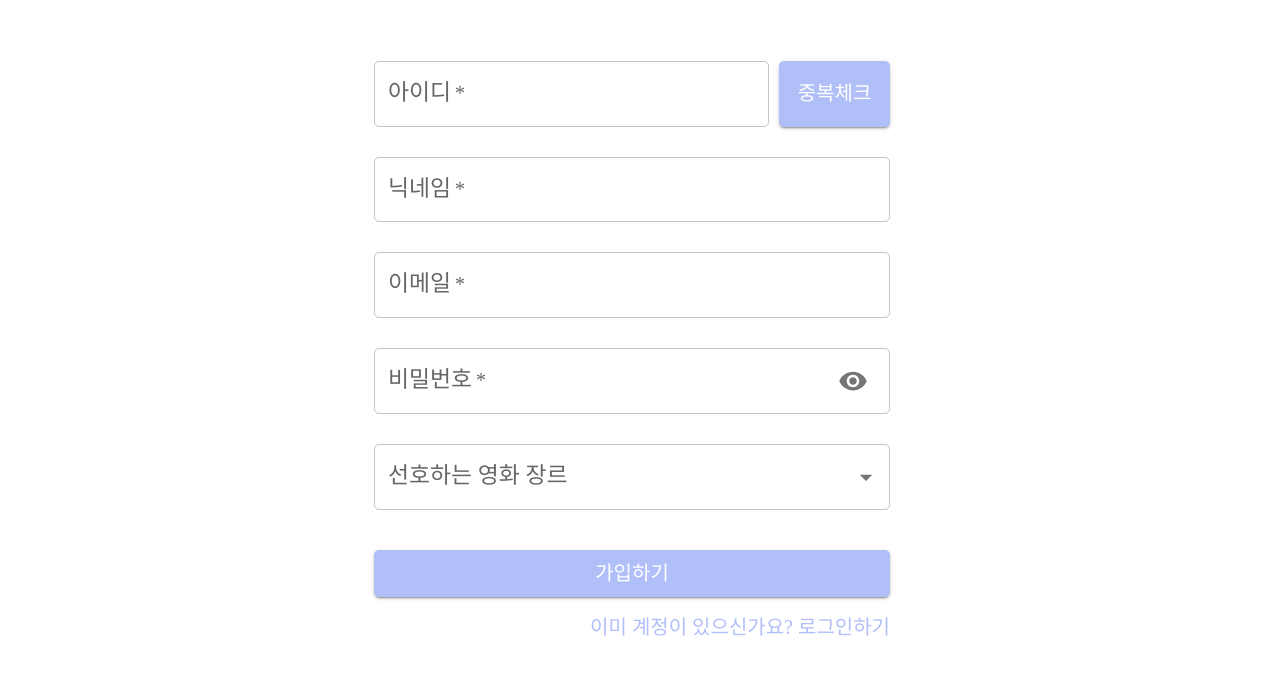
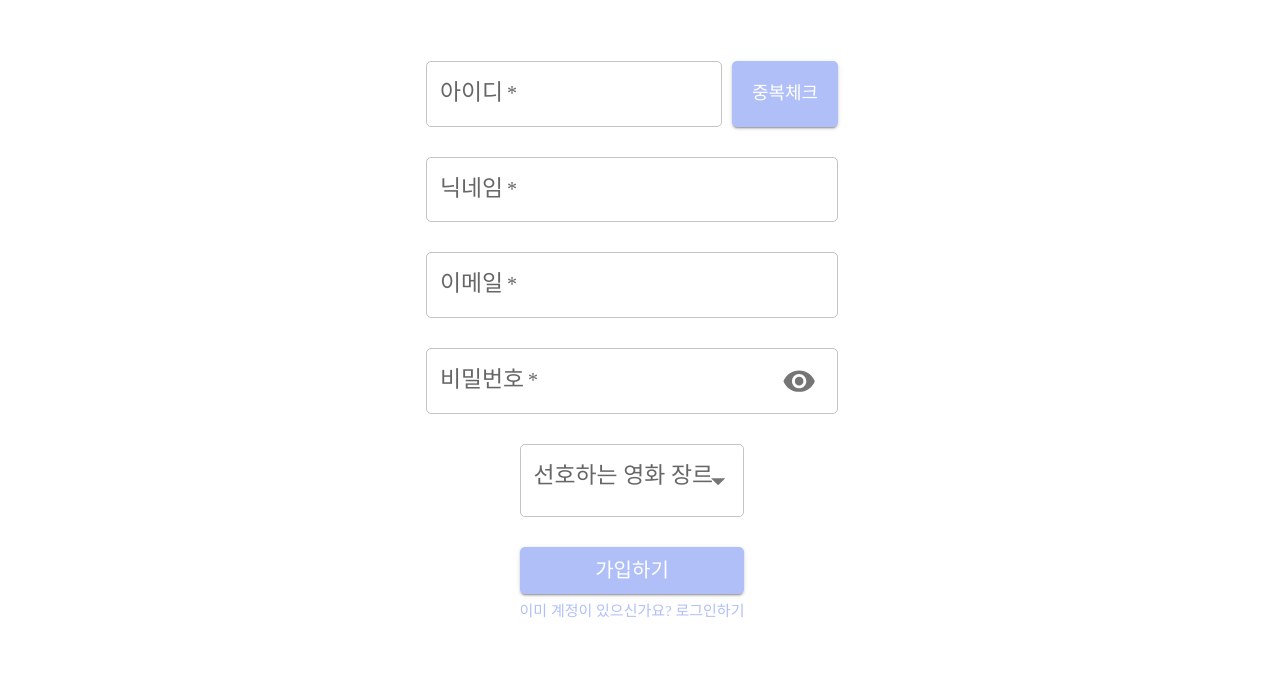
Before and after one commit to Jane0628/Travel.mov_Front, a React (Create React App) app: page /join in a window 1280 px wide. Shown: the part 245-920 px from the top of the page. Built offline with nearby package versions, Linux system fonts and the light colour scheme; no server answers; a web font is replaced by a local one.

Commit message:
23.08.07 | jh | 디자인 변경 진행 및 마이 페이지 제거

```diff
--- a/src/component/layout/Accordion.js
+++ b/src/component/layout/Accordion.js
@@ -64,15 +64,14 @@ const Accordion = () => {
         onChange={handleChange("panel1")}
       >
         <AccordionSummary aria-controls="panel1d-content" id="panel1d-header" s>
-          <Link
-            to={"/myPage"}
+          <div
             style={{ color: "#424180", display: "flex", alignItems: "center" }}
           >
             <ListItemIcon>
               <PersonIcon sx={{ width: "34.28px" }} color="primary" />
             </ListItemIcon>
             마이페이지
-          </Link>
+          </div>
         </AccordionSummary>
         <AccordionDetails style={{ backgroundColor: "rgba(177,191,249, 0.2)" }}>
           {localStorage.getItem("isLoggedIn") == 1 ? (
--- a/src/component/layout/HamburgerMenu.js
+++ b/src/component/layout/HamburgerMenu.js
@@ -26,7 +26,7 @@ const HamburgerMenu = (anchor) => {
     >
       <List>
         <ListItem sx={{ cursor: 'default' }}>
-          <div style={{ borderRadius: '50%', overflow: 'hidden' }}>
+          <div style={{ width: '80px', height: '80px', borderRadius: '50%', overflow: 'hidden', display: 'flex', justifyContent: 'center', alignItems: 'center', border: '2px solid #424180' }}>
             <img src={localStorage.getItem('LOGIN_USER_PFP') ? localStorage.getItem('LOGIN_USER_PFP') : require('../../img/profileImage.png')} width={'80px'} />
           </div>
 
@@ -79,7 +79,7 @@ const HamburgerMenu = (anchor) => {
           )
         }
       </List>
-    </Box>
+    </Box >
   )
 }
 
--- a/src/component/user/Join.js
+++ b/src/component/user/Join.js
@@ -14,10 +14,9 @@ import {
   Typography,
 } from "@mui/material";
 import "../../design/join.scss";
-import React, { useContext, useEffect, useState } from "react";
+import React, { useEffect, useState } from "react";
 import { useNavigate } from "react-router";
 import { Visibility, VisibilityOff } from "@mui/icons-material";
-import AuthContext from "../../util/AuthContext";
 import { API_BASE_URL, USER } from "../../util/host-utils";
 import AssignmentIcon from "@mui/icons-material/Assignment";
 import CheckBoxOutlineBlankIcon from "@mui/icons-material/CheckBoxOutlineBlank";
@@ -25,9 +24,9 @@ import CheckBoxIcon from "@mui/icons-material/CheckBox";
 import Header from "../layout/Header";
 
 const Join = () => {
+  const isLoggedIn = localStorage.getItem('isLoggedIn');
+
   const redirection = useNavigate();
-
-  const { onLogin, isLoggedIn } = useContext(AuthContext);
 
   const REQUEST_URL = API_BASE_URL + USER;
 
@@ -331,7 +330,7 @@ const Join = () => {
   return (
     <>
       <Header />
-      <Container component="main" maxWidth="xs">
+      <Container component="main" maxWidth="xs" id="joinPage">
         <CssBaseline />
         <Box
           sx={{
@@ -342,19 +341,20 @@ const Join = () => {
           }}
         >
           <Avatar sx={{ m: 1, bgcolor: "secondary.main" }}>
-            <AssignmentIcon />
+            <AssignmentIcon className="joinIcon" />
           </Avatar>
           <Typography component="h1" variant="h5">
             회원가입
           </Typography>
           <Box
+            id="joinForm"
             component="form"
             noValidate
             onSubmit={joinHandler}
             sx={{ mt: 3 }}
           >
             <Grid container spacing={2}>
-              <Grid item xs={12}>
+              <Grid item xs={12} className="inputBoxes">
                 <TextField
                   variant="outlined"
                   fullWidth
@@ -362,6 +362,7 @@ const Join = () => {
                   label="아이디"
                   name="id"
                   required
+                  autoComplete="off"
                   error={correct.id === 1 ? true : false}
                   helperText={correct.id === 2 ? null : message.id}
                   onChange={idHandler}
@@ -377,7 +378,7 @@ const Join = () => {
                   중복체크
                 </Button>
               </Grid>
-              <Grid item xs={12}>
+              <Grid item xs={12} className="inputBoxes">
                 <TextField
                   variant="outlined"
                   fullWidth
@@ -385,24 +386,26 @@ const Join = () => {
                   label="닉네임"
                   name="nick"
                   required
+                  autoComplete="off"
                   error={correct.nick === 1 ? true : false}
                   helperText={correct.nick === 2 ? null : message.nick}
                   onChange={nameHandler}
                 />
               </Grid>
-              <Grid item xs={12}>
+              <Grid item xs={12} className="inputBoxes">
                 <TextField
                   required
                   fullWidth
                   id="email"
                   label="이메일"
                   name="email"
+                  autoComplete="off"
                   error={correct.email === 1 ? true : false}
                   helperText={correct.email === 2 ? null : message.email}
                   onChange={emailHandler}
                 />
               </Grid>
-              <Grid item xs={12}>
+              <Grid item xs={12} className="inputBoxes">
                 <TextField
                   type={showPassword ? "text" : "password"}
                   fullWidth
@@ -424,7 +427,7 @@ const Join = () => {
                   }}
                 />
               </Grid>
-              <Grid item xs={12}>
+              <Grid item xs={12} className="inputBoxes select">
                 <Autocomplete
                   multiple
                   id="checkboxes-tags-demo"
@@ -442,7 +445,6 @@ const Join = () => {
                       {option.title}
                     </li>
                   )}
-                  style={{ width: 516, height: 65.85 }}
                   renderInput={(params) => (
                     <>
                       <TextField {...params} label="선호하는 영화 장르" />
--- a/src/component/view/movie/component/DetailMovie.jsx
+++ b/src/component/view/movie/component/DetailMovie.jsx
@@ -31,8 +31,6 @@ const DetailMovieWrapper = styled.div`
 
   .css-1f6u0wk-MuiSelect-select-MuiInputBase-input-MuiOutlinedInput-input.MuiSelect-select {
     width: 410px;
-    height: auto;
-    min-height: 1.4375em;
     text-overflow: ellipsis;
     white-space: nowrap;
     overflow: hidden;
--- a/src/design/join.scss
+++ b/src/design/join.scss
@@ -1,17 +1,38 @@
-main.css-nzinn5-MuiContainer-root {
+main#joinPage {
 	margin-top: 150px;
+
+	// 회원가입 아이콘
+	.joinIcon {
+		width: 28px;
 	}
 
-form.css-178yklu {
+	// 폼
+	form#joinForm {
+		width: 100%;
 		margin-top: 70px;
 
-	div.css-1idn90j-MuiGrid-root {
+		// 입력창들 크기 조절
+		div.inputBoxes {
 			margin-bottom: 30px;
 			padding: 0;
 			display: flex;
 			justify-content: center;
 
+			// 선호 장르 선택창
+			&.select {
+				height: inherit;
+
+				>div>div>div {
+					padding: 20px 75px 5px 10px;
+				}
+
+				span {
+					margin: 0;
+				}
+			}
+
 			button.check-btn {
+				font-size: 18px;
 				width: 135px;
 				height: 65.85px;
 				margin: 0 0 0 10px;
@@ -19,45 +40,20 @@ form.css-178yklu {
 		}
 
 		.buttons {
-		width: 500px;
-		display: flex;
-		justify-content: space-between;
-		margin-top: 30px;
-	}
-}
-
-div.css-wb57ya-MuiFormControl-root-MuiTextField-root {
-	.css-1qkuarz-MuiInputBase-root-MuiOutlinedInput-root {
-		height: inherit;
-		padding: 20px 9px 5px;
-	}
-
-	span {
-		margin: 0;
-	}
-}
-
-div.css-1idn90j-MuiGrid-root:last-child {
+			width: 100%;
 			display: flex;
 			flex-direction: column;
-
-	.buttons {
-		display: flex;
-		flex-direction: column;
-		align-items: end;
-		width: 516px;
+			align-items: center;
+			margin-bottom: 70px;
 
 			button {
-			width: inherit;
+				margin: 30px 0 7px;
 			}
 
 			a {
-			margin-bottom: 70px;
+				text-align: center;
+				font-size: 15px;
 			}
 		}
 	}
-
-.check-btn {
-	margin-top: 10px;
-	height: 40%;
 }
--- a/src/design/layout/header.scss
+++ b/src/design/layout/header.scss
@@ -57,7 +57,7 @@ header {
       z-index: 100;
 
 
-      div.css-szwkwu-MuiInputBase-root-MuiOutlinedInput-root {
+      div>div {
         height: 50px;
         font-size: 18px;
         position: relative;
@@ -69,7 +69,7 @@ header {
       }
     }
 
-    button.css-de3i9w-MuiButtonBase-root-MuiButton-root {
+    button {
       color: #424180;
       margin-left: 10px;
     }
--- a/src/design/login.scss
+++ b/src/design/login.scss
@@ -8,7 +8,7 @@
 @media (min-width: 1536px) {
 
 	// 캐러셀 너비
-	div.css-o4fv81-MuiGrid-root {
+	div.carouselGrid {
 		width: 70%;
 		-webkit-flex-basis: 70%;
 		flex-basis: 70%;
@@ -17,67 +17,7 @@
 	}
 
 	// 로그인 페이지 너비
-	div.css-12of9un-MuiPaper-root-MuiGrid-root {
-		width: 30%;
-		flex-basis: 30%;
-		flex-grow: 0;
-	}
-
-}
-
-@media (min-width: 1200px) {
-
-	// 캐러셀 너비
-	div.css-o4fv81-MuiGrid-root {
-		width: 70%;
-		-webkit-flex-basis: 70%;
-		flex-basis: 70%;
-		flex-grow: 0;
-		max-width: 70%;
-	}
-
-	// 로그인 페이지 너비
-	div.css-12of9un-MuiPaper-root-MuiGrid-root {
-		width: 30%;
-		flex-basis: 30%;
-		flex-grow: 0;
-	}
-
-}
-
-@media (min-width: 900px) {
-
-	// 캐러셀 너비
-	div.css-o4fv81-MuiGrid-root {
-		width: 70%;
-		-webkit-flex-basis: 70%;
-		flex-basis: 70%;
-		flex-grow: 0;
-		max-width: 70%;
-	}
-
-	// 로그인 페이지 너비
-	div.css-12of9un-MuiPaper-root-MuiGrid-root {
-		width: 30%;
-		flex-basis: 30%;
-		flex-grow: 0;
-	}
-
-}
-
-@media (min-width: 600px) {
-
-	// 캐러셀 너비
-	div.css-o4fv81-MuiGrid-root {
-		width: 70%;
-		-webkit-flex-basis: 70%;
-		flex-basis: 70%;
-		flex-grow: 0;
-		max-width: 70%;
-	}
-
-	// 로그인 페이지 너비
-	div.css-12of9un-MuiPaper-root-MuiGrid-root {
+	div.loginPage {
 		width: 30%;
 		flex-basis: 30%;
 		flex-grow: 0;
@@ -86,7 +26,7 @@
 }
 
 // 캐러셀 디자인
-.css-o4fv81-MuiGrid-root {
+.carouselGrid {
 
 	.carousel-item,
 	.active.carousel-item {
@@ -106,25 +46,21 @@
 	}
 }
 
+////////// 로그인 페이지 //////////
+div.loginPage {
+
 	// 자물쇠 사이즈 조절
-.css-yo69u4-MuiAvatar-root svg {
+	.lockIcon {
 		width: 25px;
 	}
 
 	form {
 		display: flex;
 		flex-direction: column;
-	align-items: left;
-
-	// 아이디 크기 조절
-	div.css-1u3bzj6-MuiFormControl-root-MuiTextField-root {
-		margin-bottom: 50px;
-	}
 
 		// 비밀번호 크기 조절
-	.css-q8hpuo-MuiFormControl-root {
-
-		label.css-1in8cpm-MuiFormLabel-root-MuiInputLabel-root {
+		.password {
+			label {
 				margin-top: 6px;
 			}
 
@@ -133,42 +69,23 @@ form {
 			}
 		}
 
-	// 인풋 정렬
-	div {
-		label.css-17fgrut-MuiFormLabel-root-MuiInputLabel-root {
-			margin-top: 20px;
-		}
-	}
-
 		// 눈 크기 조절
-	button {
-		svg.css-1v8usww-MuiSvgIcon-root {
+		button#eyeIcon {
+			svg {
 				width: 30px;
 				height: 30px;
 			}
 		}
 
-	// 아이디 저장
-	label.css-j204z7-MuiFormControlLabel-root {
-		margin-left: 2px;
-		justify-content: left;
-
-		input {
-			padding: 2px;
+		// 로그인 버튼
+		button#loginBtn {
+			margin: 10px 0 7px;
 		}
 
-		span {
-			font-size: 17px;
-
-			svg {
-				width: 22px;
-			}
-		}
-	}
-
-	// 로그인 버튼
-	button.css-kwgvyz-MuiButtonBase-root-MuiButton-root {
-		margin-top: 10px;
+		// 회원가입 링크
+		a {
+			text-align: center;
+			font-size: 15px;
 		}
 
 		// --- or ---
@@ -197,3 +114,4 @@ form {
 		}
 
 	}
+}
```
Also changed, not shown: src/component/layout/Header.js (+3 -24 lines), src/component/user/Login.js (+10 -17 lines), src/component/user/Profile.js (+4 -4 lines), src/component/view/movie/component/MainMovie.jsx (+5 -11 lines), src/design/profile.scss (+5 -5 lines), 1 other file (tests, documents, lock files or other folders). Lines whose indentation alone changed are shown as unchanged.
